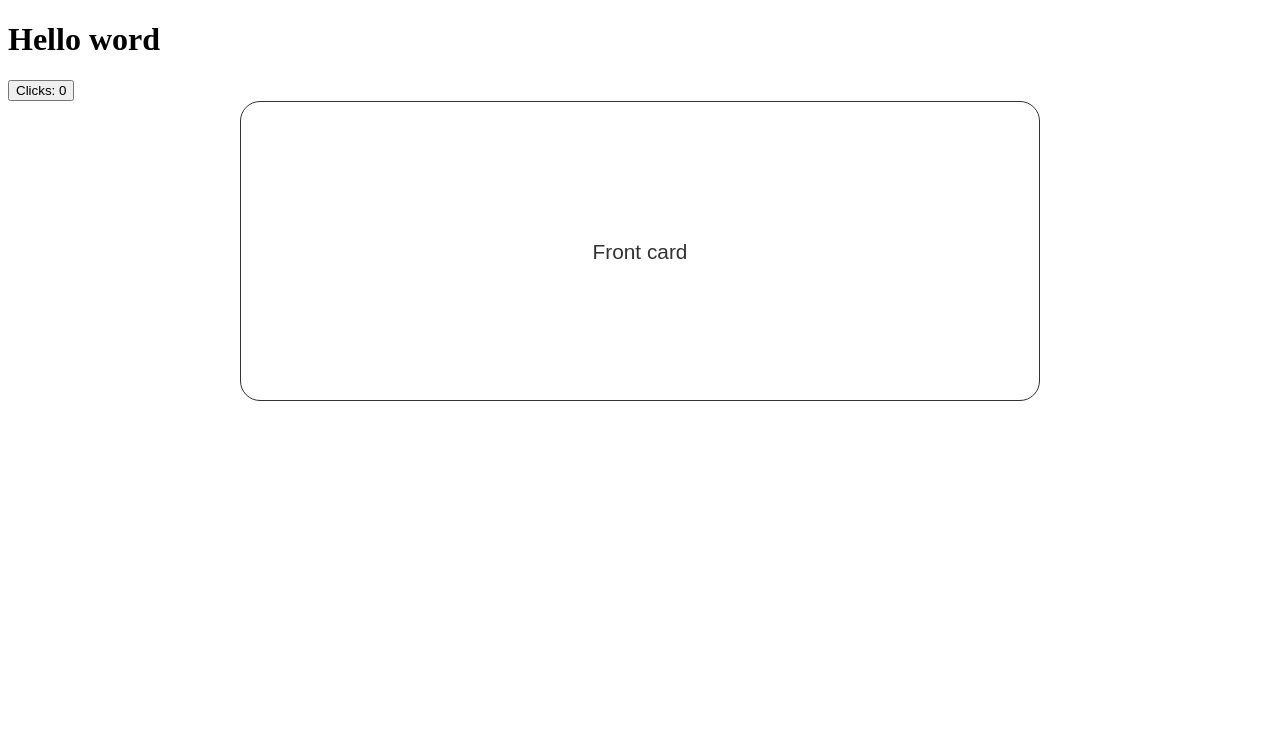
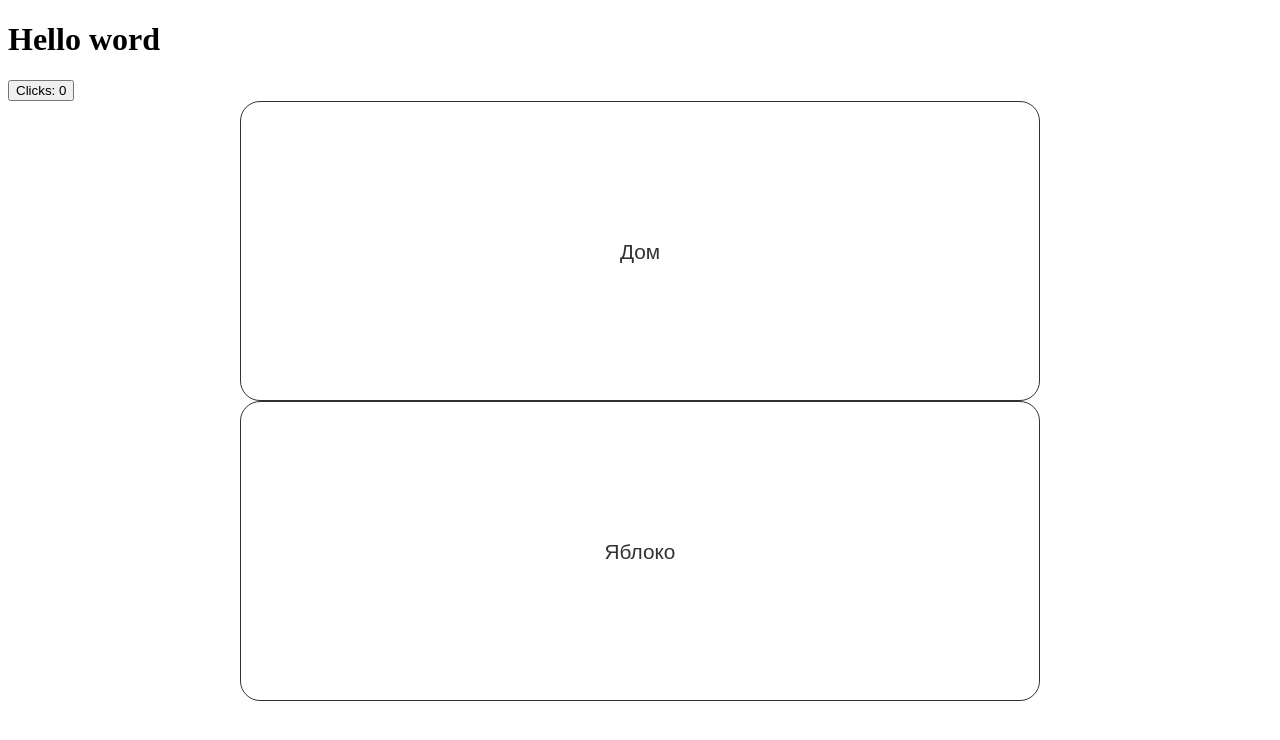
Before and after one commit to LeshaZholner/SnapCards, a SvelteKit app: page / in a window 1280 px wide. Shown: the top 740 px of the page. Built offline with nearby package versions, Linux system fonts and the light colour scheme.

Commit message:
added set cards component

```diff
--- a/src/lib/components/card.svelte
+++ b/src/lib/components/card.svelte
@@ -1,11 +1,17 @@
 <script lang="ts">
+  interface Props {
+    frontText: string;
+    backText: string;
+  }
+
+  let { frontText, backText }: Props = $props();
   let showBack = $state(false);
 </script>
 
 <div class="card">
   <button class="card-inner" class:show-back={showBack} onclick={() => (showBack = !showBack)}>
-    <div class="card-side card-front">Front card</div>
-    <div class="card-side card-back">Back card</div>
+    <div class="card-side card-front">{frontText}</div>
+    <div class="card-side card-back">{backText}</div>
   </button>
 </div>
 
--- /dev/null
+++ b/src/lib/components/set-cards.svelte
@@ -0,0 +1,20 @@
+<script lang="ts">
+  import Card from "./card.svelte";
+  import type { CardType } from "$lib/types/card-type";
+
+  interface Props {
+    cardList: CardType[];
+  }
+
+  let { cardList }: Props = $props();
+</script>
+
+<div class="set-cards">
+  {#each cardList as card}
+    <Card frontText={card.frontText} backText={card.backText} />
+  {/each}
+</div>
+
+<style>
+
+</style>
--- /dev/null
+++ b/src/lib/types/card-type.ts
@@ -0,0 +1,5 @@
+export interface CardType {
+  id: number;
+  frontText: string;
+  backText: string;
+}
--- a/src/routes/+page.svelte
+++ b/src/routes/+page.svelte
@@ -1,5 +1,12 @@
 <script lang="ts">
-  import Card from "$lib/components/card.svelte";
+  import SetCards from '$lib/components/set-cards.svelte';
+  import type { PageData } from './$types';
+
+  interface Props {
+    data: PageData;
+  }
+
+  let { data }: Props = $props();
   let count = $state(0);
 </script>
 
@@ -7,8 +14,9 @@
 <button onclick={() => count++}>
   Clicks: {count}
 </button>
+
 <div class="card-container">
-  <Card />
+  <SetCards cardList={data.cards} />
 </div>
 
 <style>
--- /dev/null
+++ b/src/routes/+page.ts
@@ -0,0 +1,19 @@
+import type { CardType } from "$lib/types/card-type";
+import type { PageLoad } from "./$types";
+
+export const load: PageLoad = (): { cards: CardType[] } => {
+  return {
+    cards: [
+      {
+        id: 1,
+        frontText: "Дом",
+        backText: "Home",
+      },
+      {
+        id: 2,
+        frontText: "Яблоко",
+        backText: "Apple",
+      }
+    ],
+  };
+};
```
